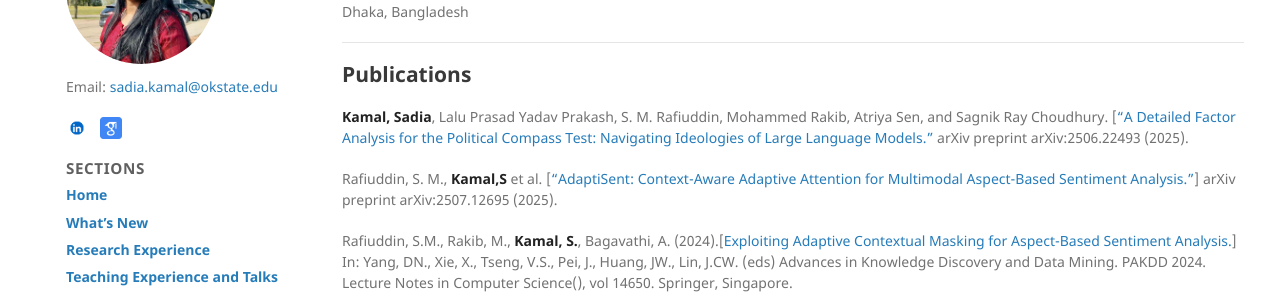
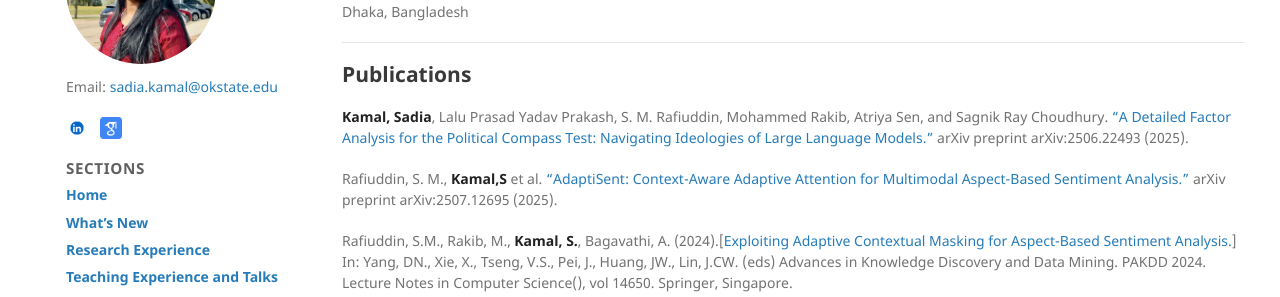
Before and after one commit to sadiakamal/sadiakamal.github.io, a Jekyll site: the page built from index.md, in a window 1280 px wide and 900 px high, scrolled down 1701 px. Shown: the part 153-450 px from the top of the window. Built offline with Jekyll 4.4.1, drawn with Linux system fonts in a browser that asks for light colours; the repository's description, which GitHub fills in, is left out.

```diff
--- a/index.md
+++ b/index.md
@@ -101,9 +101,9 @@ Dhaka, Bangladesh
 
 <h2 id="publications">Publications</h2>
 
-**Kamal, Sadia**, Lalu Prasad Yadav Prakash, S. M. Rafiuddin, Mohammed Rakib, Atriya Sen, and Sagnik Ray Choudhury. [["A Detailed Factor Analysis for the Political Compass Test: Navigating Ideologies of Large Language Models."](https://arxiv.org/pdf/2506.22493) arXiv preprint arXiv:2506.22493 (2025).
+**Kamal, Sadia**, Lalu Prasad Yadav Prakash, S. M. Rafiuddin, Mohammed Rakib, Atriya Sen, and Sagnik Ray Choudhury. ["A Detailed Factor Analysis for the Political Compass Test: Navigating Ideologies of Large Language Models."](https://arxiv.org/pdf/2506.22493) arXiv preprint arXiv:2506.22493 (2025).
 
-Rafiuddin, S. M., **Kamal,S** et al. [["AdaptiSent: Context-Aware Adaptive Attention for Multimodal Aspect-Based Sentiment Analysis."](https://arxiv.org/pdf/2507.12695?)] arXiv preprint arXiv:2507.12695 (2025).
+Rafiuddin, S. M., **Kamal,S** et al. ["AdaptiSent: Context-Aware Adaptive Attention for Multimodal Aspect-Based Sentiment Analysis."](https://arxiv.org/pdf/2507.12695?) arXiv preprint arXiv:2507.12695 (2025).
 
 Rafiuddin, S.M., Rakib, M., **Kamal, S.**, Bagavathi, A. (2024).[[Exploiting Adaptive Contextual Masking for Aspect-Based Sentiment Analysis.](https://link.springer.com/chapter/10.1007/978-981-97-2266-2_12#citeas)] In: Yang, DN., Xie, X., Tseng, V.S., Pei, J., Huang, JW., Lin, J.CW. (eds) Advances in Knowledge Discovery and Data Mining. PAKDD 2024. Lecture Notes in Computer Science(), vol 14650. Springer, Singapore.
 
```
